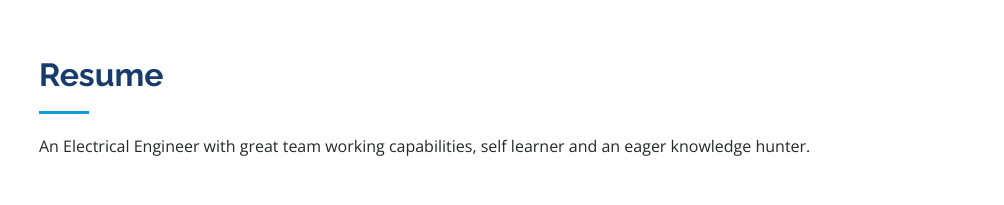
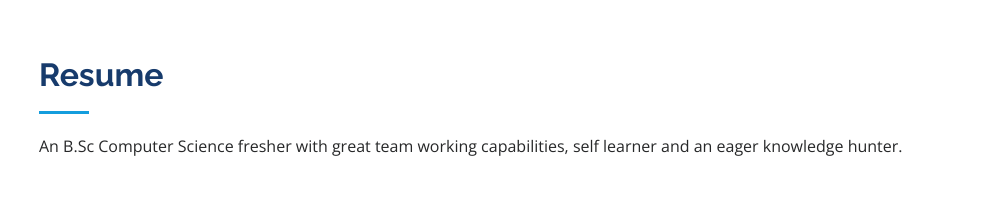
Before and after one commit to damnlebowski/PERSONAL-WEBSITE, a plain HTML site: page index.html in a window 1280 px wide. Shown: the part 1740-1945 px from the top of the page, without its empty margins (273-1277 px from the left). Drawn offline with nearby package versions, Linux system fonts and the light colour scheme.

Commit message:
Update index.html

```diff
--- a/index.html
+++ b/index.html
@@ -191,7 +191,7 @@
 
         <div class="section-title">
           <h2>Resume</h2>
-          <p>An Electrical Engineer with great team working capabilities, self
+          <p>An B.Sc Computer Science fresher with great team working capabilities, self
             learner and an eager knowledge hunter.</p>
         </div>
 
```
